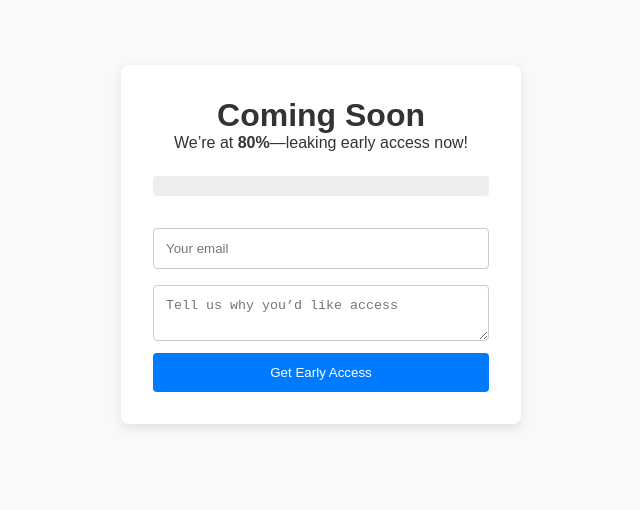
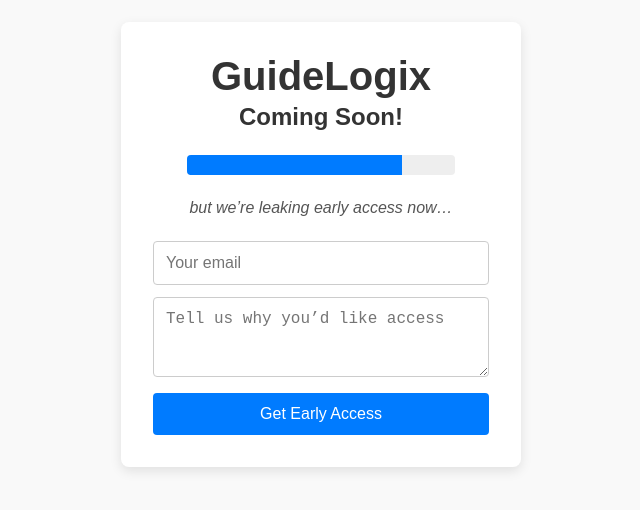
Before and after one commit to tall-fish44/coming-soon, a plain HTML site: page index.html in a window 1280 px wide. Shown: the part 156-666 px from the top of the page, without its empty margins (319-959 px from the left). Drawn offline with Linux system fonts and the light colour scheme.

Commit message:
Restyle coming‑soon page, add progress at 80%

```diff
--- a/index.html
+++ b/index.html
@@ -2,27 +2,48 @@
 <html lang="en">
 <head>
   <meta charset="UTF-8" />
-  <meta name="viewport" content="width=device-width, initial-scale=1.0"/>
-  <title>MyApp – Coming Soon</title>
+  <meta
+    name="viewport"
+    content="width=device-width, initial-scale=1.0"
+  />
+  <title>GuideLogix – Coming Soon</title>
   <link rel="stylesheet" href="styles.css" />
 </head>
 <body>
   <div class="container">
-    <!-- Optional: your logo -->
-    <!-- <img src="assets/logo.png" alt="MyApp Logo" class="logo"> -->
-
-    <h1>Coming Soon</h1>
-    <p>We’re at <strong>80%</strong>—leaking early access now!</p>
+    <h1 class="logo">GuideLogix</h1>
+    <h2 class="subtitle">Coming Soon!</h2>
 
     <div class="progress-bar">
       <div class="fill"></div>
     </div>
 
-    <form action="https://formspree.io/f/mldjqqyp" method="POST">
-      <input type="email" name="email" placeholder="Your email" required>
-      <textarea name="message" placeholder="Tell us why you’d like access"></textarea>
+    <p class="tagline">but we’re leaking early access now…</p>
+
+    <form
+      action="https://formspree.io/f/mldjqqyp"
+      method="POST"
+      class="form"
+    >
+      <input
+        type="email"
+        name="email"
+        placeholder="Your email"
+        required
+      />
+      <textarea
+        name="message"
+        placeholder="Tell us why you’d like access"
+      ></textarea>
       <button type="submit">Get Early Access</button>
     </form>
   </div>
+
+  <script>
+    // Animate the progress bar from 0 → 80%
+    window.addEventListener("load", () => {
+      document.body.classList.add("loaded");
+    });
+  </script>
 </body>
 </html>
--- a/styles.css
+++ b/styles.css
@@ -1,5 +1,9 @@
-/* Reset & body */
-* { box-sizing: border-box; margin: 0; padding: 0; }
+/*—— Reset & Base ——*/
+* {
+  box-sizing: border-box;
+  margin: 0;
+  padding: 0;
+}
 body {
   font-family: Arial, sans-serif;
   background: #f9f9f9;
@@ -7,57 +11,80 @@ body {
   display: flex;
   align-items: center;
   justify-content: center;
-  height: 100vh;
+  min-height: 100vh;
 }
 
-/* Center container */
+/*—— Container ——*/
 .container {
+  background: #fff;
+  padding: 2rem;
+  max-width: 400px;
+  width: 90%;
   text-align: center;
-  width: 90%;
-  max-width: 400px;
-  padding: 2rem;
-  background: #fff;
   border-radius: 8px;
-  box-shadow: 0 4px 12px rgba(0,0,0,0.1);
+  box-shadow: 0 4px 12px rgba(0, 0, 0, 0.1);
 }
 
-/* Progress bar */
+/*—— Titles ——*/
+.logo {
+  font-size: 2.5rem;
+  font-weight: bold;
+  margin-bottom: 0.25rem;
+}
+.subtitle {
+  font-size: 1.5rem;
+  margin-bottom: 1.5rem;
+}
+.tagline {
+  font-style: italic;
+  color: #555;
+  margin-bottom: 1.5rem;
+}
+
+/*—— Progress Bar ——*/
 .progress-bar {
   background: #eee;
   border-radius: 4px;
   overflow: hidden;
   height: 20px;
-  margin: 1.5rem 0;
+  margin: 0 auto 1.5rem;
+  width: 80%;
 }
 .fill {
   width: 0%;
   height: 100%;
   background: #007bff;
-  transition: width 1s ease-out;
+  transition: width 1.25s ease-out;
 }
-/* Kick off the animation */
+/* When JS adds .loaded to body, expand to 80% */
 body.loaded .fill {
   width: 80%;
 }
 
-/* Form styles */
-form input,
-form textarea {
+/*—— Form Styles ——*/
+.form input,
+.form textarea {
   width: 100%;
   padding: 0.75rem;
-  margin: 0.5rem 0;
+  margin-bottom: 0.75rem;
   border: 1px solid #ccc;
   border-radius: 4px;
+  font-size: 1rem;
 }
-form button {
+.form textarea {
+  resize: vertical;
+  min-height: 80px;
+}
+.form button {
   width: 100%;
   padding: 0.75rem;
+  font-size: 1rem;
   border: none;
   background: #007bff;
-  color: #fff;
+  color: white;
   border-radius: 4px;
   cursor: pointer;
 }
-form button:hover {
+.form button:hover {
   background: #0056b3;
 }
```
